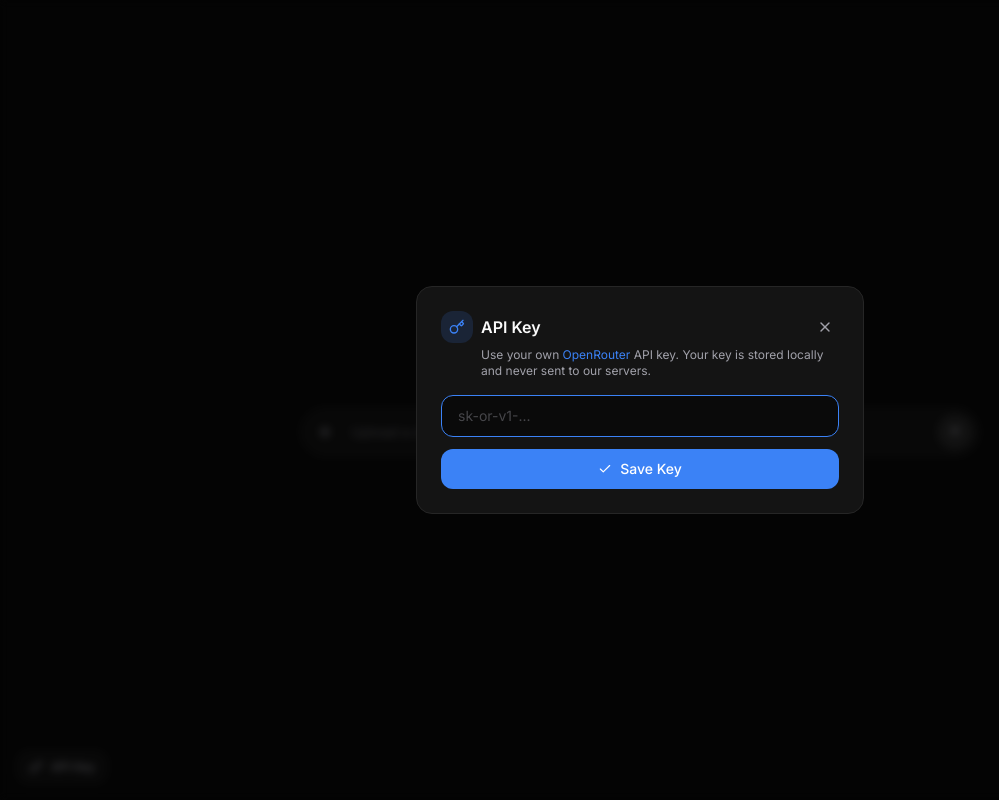
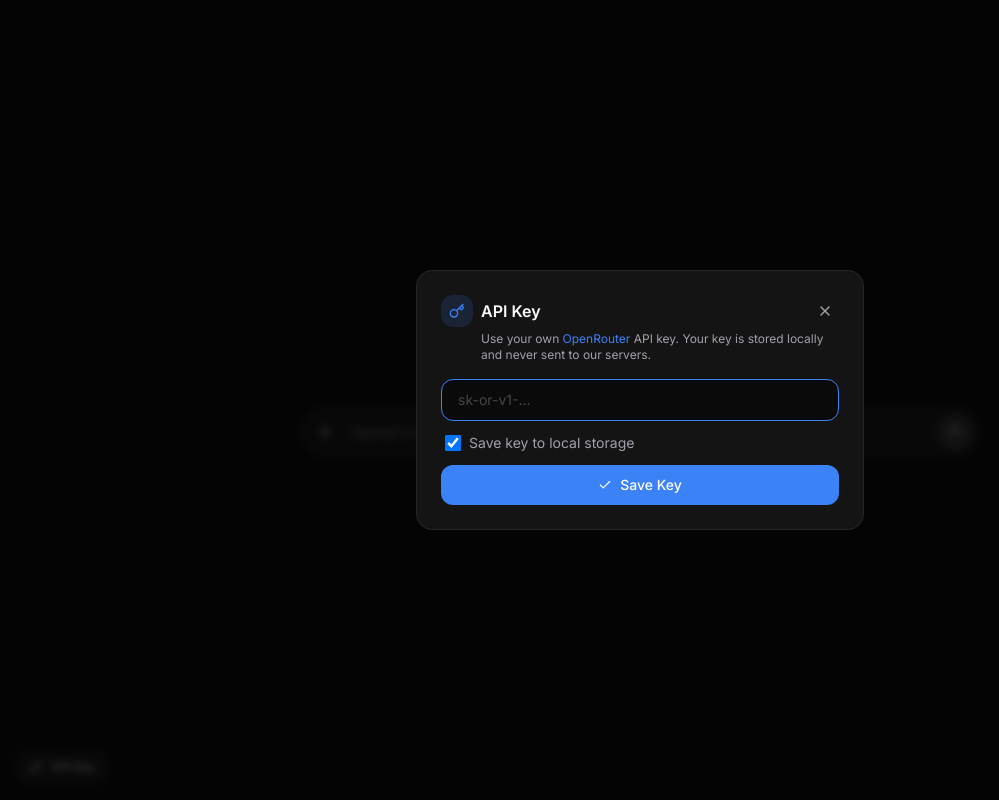
Before and after one commit to anzydev/RAG, a React (Vite) app: page / in a window 1280 px wide. Both pictures are taken after a click on the button "API Key". Shown: the whole page, without its empty margins (0-999 px from the left). Built offline with nearby package versions, Linux system fonts and the light colour scheme.

Commit message:
feat: Add explicit save to local storage checkbox for API key

```diff
--- a/src/App.tsx
+++ b/src/App.tsx
@@ -64,6 +64,7 @@ export default function App() {
   );
   const [showApiKeyModal, setShowApiKeyModal] = useState(false);
   const [apiKeyInput, setApiKeyInput] = useState("");
+  const [saveToLocal, setSaveToLocal] = useState(true);
 
   // Input
   const [inputValue, setInputValue] = useState("");
@@ -91,7 +92,7 @@ export default function App() {
   const handleSaveApiKey = () => {
     const key = apiKeyInput.trim();
     setCustomApiKey(key);
-    if (key) {
+    if (key && saveToLocal) {
       localStorage.setItem("rag_api_key", key);
     } else {
       localStorage.removeItem("rag_api_key");
@@ -448,6 +449,16 @@ export default function App() {
                 autoFocus
               />
 
+              <label className="flex items-center gap-2 px-1 cursor-pointer">
+                <input
+                  type="checkbox"
+                  checked={saveToLocal}
+                  onChange={(e) => setSaveToLocal(e.target.checked)}
+                  className="w-4 h-4 rounded border-border text-accent focus:ring-accent bg-background cursor-pointer"
+                />
+                <span className="text-sm text-text-secondary select-none">Save key to local storage</span>
+              </label>
+
               <div className="flex gap-2">
                 <button
                   onClick={handleSaveApiKey}
```
Also changed, not shown: 1 other file (tests, documents, lock files or other folders).
